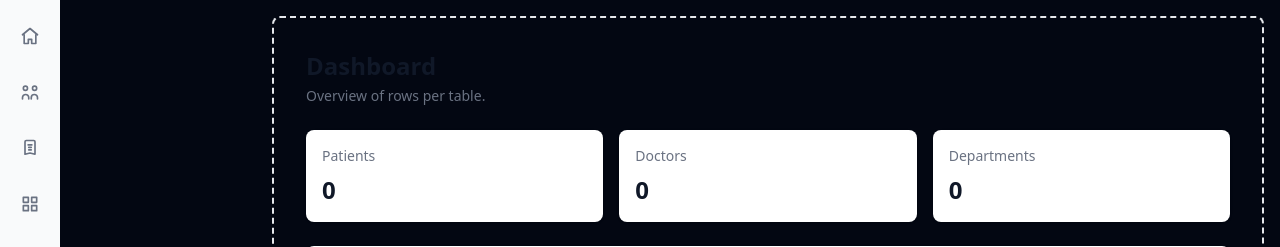
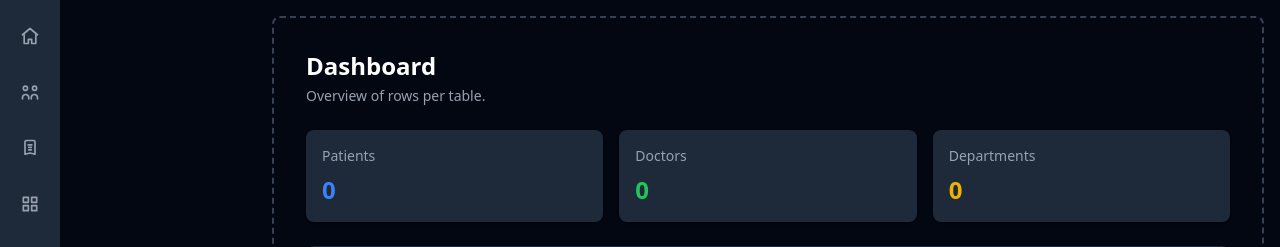
Before and after one commit to Sami-Regragui-Work/Unity-Care-Clinic-Full-Stack, a PHP site: page / in a window 1280 px wide. Shown: the top 247 px of the page. Run offline with PHP 8.4, Linux system fonts and the light colour scheme; data that the repository does not hold is empty; some libraries are stand-ins or nearby versions.

Commit message:
style: forced dark mode on the whole html and changed rows numbers colors

```diff
--- a/assets/css/custom.css
+++ b/assets/css/custom.css
@@ -1,3 +1,4 @@
+@config "../conf/tailwind.config.js";
 @import "tailwindcss";
 
 .body__aside {
--- a/assets/css/tw.css
+++ b/assets/css/tw.css
@@ -457,42 +457,57 @@
     }
   }
   .dark\:border-gray-500 {
-    @media (prefers-color-scheme: dark) {
+    &:is(.dark *) {
       border-color: var(--color-gray-500);
     }
   }
   .dark\:border-gray-700 {
-    @media (prefers-color-scheme: dark) {
+    &:is(.dark *) {
       border-color: var(--color-gray-700);
     }
   }
   .dark\:bg-gray-700 {
-    @media (prefers-color-scheme: dark) {
+    &:is(.dark *) {
       background-color: var(--color-gray-700);
     }
   }
   .dark\:bg-gray-800 {
-    @media (prefers-color-scheme: dark) {
+    &:is(.dark *) {
       background-color: var(--color-gray-800);
     }
   }
+  .dark\:text-\[\#3b82f6\] {
+    &:is(.dark *) {
+      color: #3b82f6;
+    }
+  }
+  .dark\:text-\[\#22c55e\] {
+    &:is(.dark *) {
+      color: #22c55e;
+    }
+  }
+  .dark\:text-\[\#eab308\] {
+    &:is(.dark *) {
+      color: #eab308;
+    }
+  }
   .dark\:text-gray-100 {
-    @media (prefers-color-scheme: dark) {
+    &:is(.dark *) {
       color: var(--color-gray-100);
     }
   }
   .dark\:text-gray-400 {
-    @media (prefers-color-scheme: dark) {
+    &:is(.dark *) {
       color: var(--color-gray-400);
     }
   }
   .dark\:text-white {
-    @media (prefers-color-scheme: dark) {
+    &:is(.dark *) {
       color: var(--color-white);
     }
   }
   .dark\:group-hover\:text-white {
-    @media (prefers-color-scheme: dark) {
+    &:is(.dark *) {
       &:is(:where(.group):hover *) {
         @media (hover: hover) {
           color: var(--color-white);
@@ -501,7 +516,7 @@
     }
   }
   .dark\:hover\:bg-gray-600 {
-    @media (prefers-color-scheme: dark) {
+    &:is(.dark *) {
       &:hover {
         @media (hover: hover) {
           background-color: var(--color-gray-600);
@@ -510,7 +525,7 @@
     }
   }
   .dark\:hover\:bg-gray-700 {
-    @media (prefers-color-scheme: dark) {
+    &:is(.dark *) {
       &:hover {
         @media (hover: hover) {
           background-color: var(--color-gray-700);
--- a/assets/php/section/dashboard.php
+++ b/assets/php/section/dashboard.php
@@ -35,19 +35,19 @@ ob_start();
     <div class="grid gap-4 sm:grid-cols-3 [&>div]:overflow-hidden">
         <div class="p-4 bg-white rounded-lg shadow dark:bg-gray-800">
             <h2 class="text-sm font-medium text-gray-500 dark:text-gray-400">Patients</h2>
-            <p class="mt-2 text-2xl font-semibold text-gray-900 dark:text-white">
+            <p class="mt-2 text-2xl font-semibold text-gray-900 dark:text-[#3b82f6]">
                 <?= $rowsNum['patients'] ?>
             </p>
         </div>
         <div class="p-4 bg-white rounded-lg shadow dark:bg-gray-800">
             <h2 class="text-sm font-medium text-gray-500 dark:text-gray-400">Doctors</h2>
-            <p class="mt-2 text-2xl font-semibold text-gray-900 dark:text-white">
+            <p class="mt-2 text-2xl font-semibold text-gray-900 dark:text-[#22c55e]">
                 <?= $rowsNum['doctors'] ?>
             </p>
         </div>
         <div class="p-4 bg-white rounded-lg shadow dark:bg-gray-800">
             <h2 class="text-sm font-medium text-gray-500 dark:text-gray-400">Departments</h2>
-            <p class="mt-2 text-2xl font-semibold text-gray-900 dark:text-white">
+            <p class="mt-2 text-2xl font-semibold text-gray-900 dark:text-[#eab308]">
                 <?= $rowsNum['departments'] ?>
             </p>
         </div>
--- a/index.php
+++ b/index.php
@@ -9,7 +9,7 @@ require_once "{$urlStart}dbLink.php";
 $_SESSION["urlStart"] = $urlStart;
 ?>
 <!DOCTYPE html>
-<html lang="en">
+<html lang="en" class="dark">
 
 <head>
     <meta charset="UTF-8" />
```
Also changed, not shown: assets/conf/tailwind.config.js (added, +8 -0 lines), readme.md.
